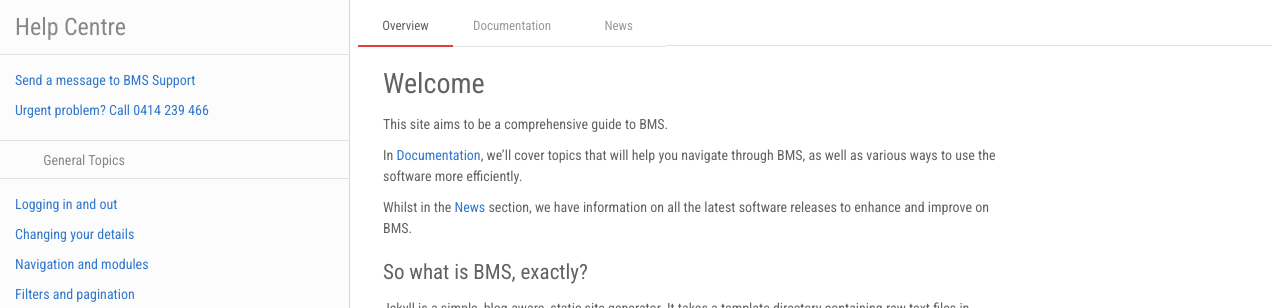
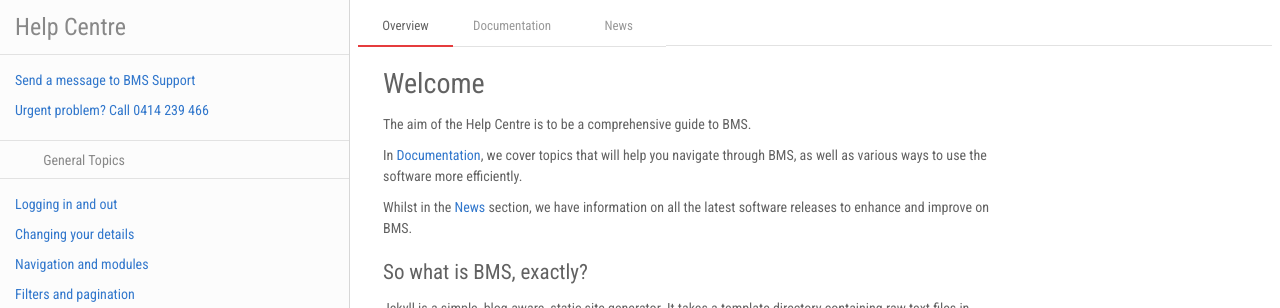
Before and after one commit to ambit/bms-support, a Jekyll site: the page built from index.md, in a window 1280 px wide. Shown: the top 308 px of the page. Built offline with Jekyll 4.4.1, drawn with Linux system fonts in a browser that asks for light colours; nearby versions of some CDN libraries.

Commit message:
Welcome Update

```diff
--- a/index.md
+++ b/index.md
@@ -4,9 +4,9 @@ title: Welcome
 overview: true
 ---
 
-This site aims to be a comprehensive guide to BMS.
+The aim of the Help Centre is to be a comprehensive guide to BMS.
 
-In [Documentation](../docs/finding-contacts/), we’ll cover topics that will help you navigate through BMS, as well as various ways to use the software more efficiently.
+In [Documentation](../docs/finding-contacts/), we cover topics that will help you navigate through BMS, as well as various ways to use the software more efficiently.
 
 Whilst in the [News](../news/) section, we have information on all the latest software releases to enhance and improve on BMS.
 
```
